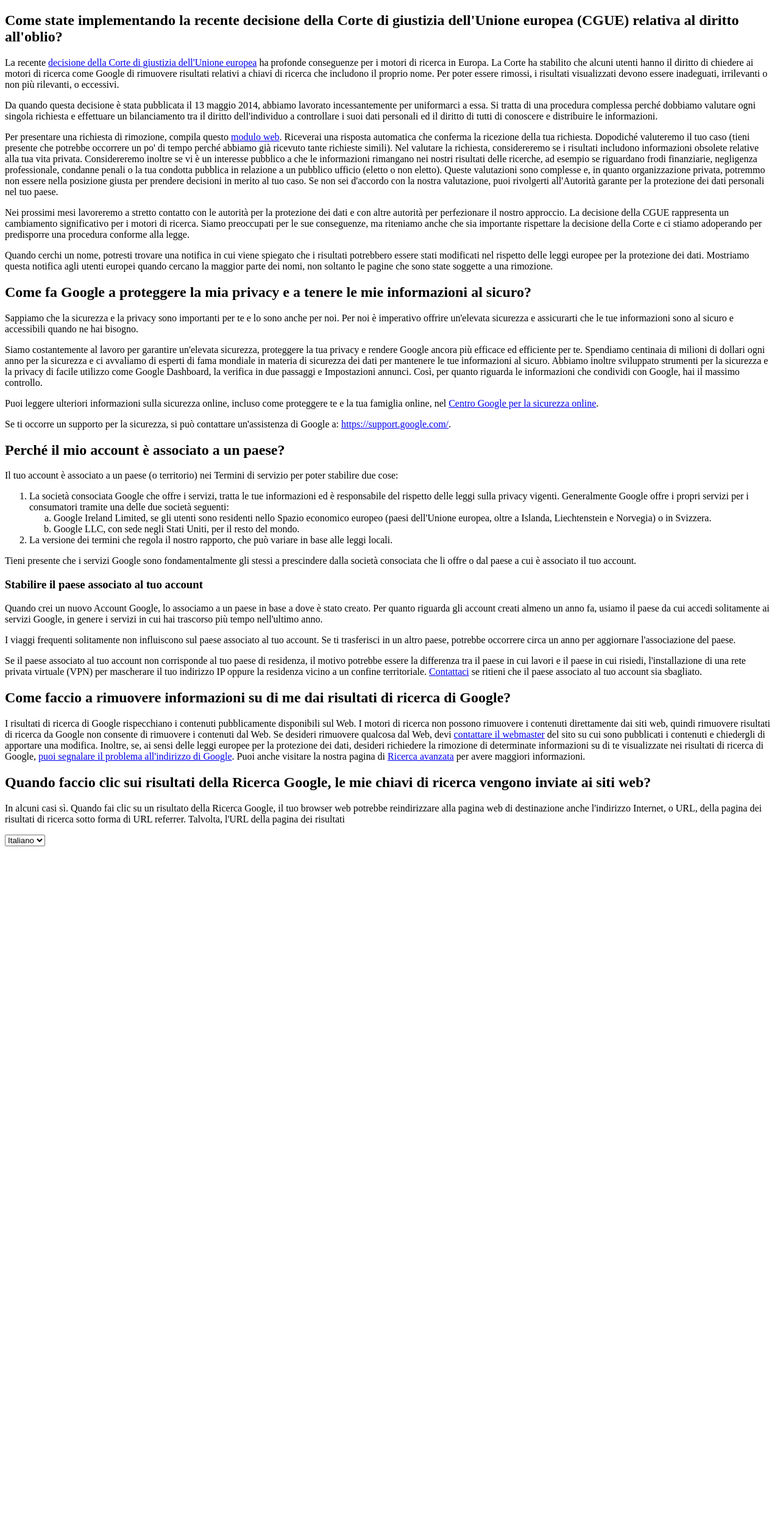
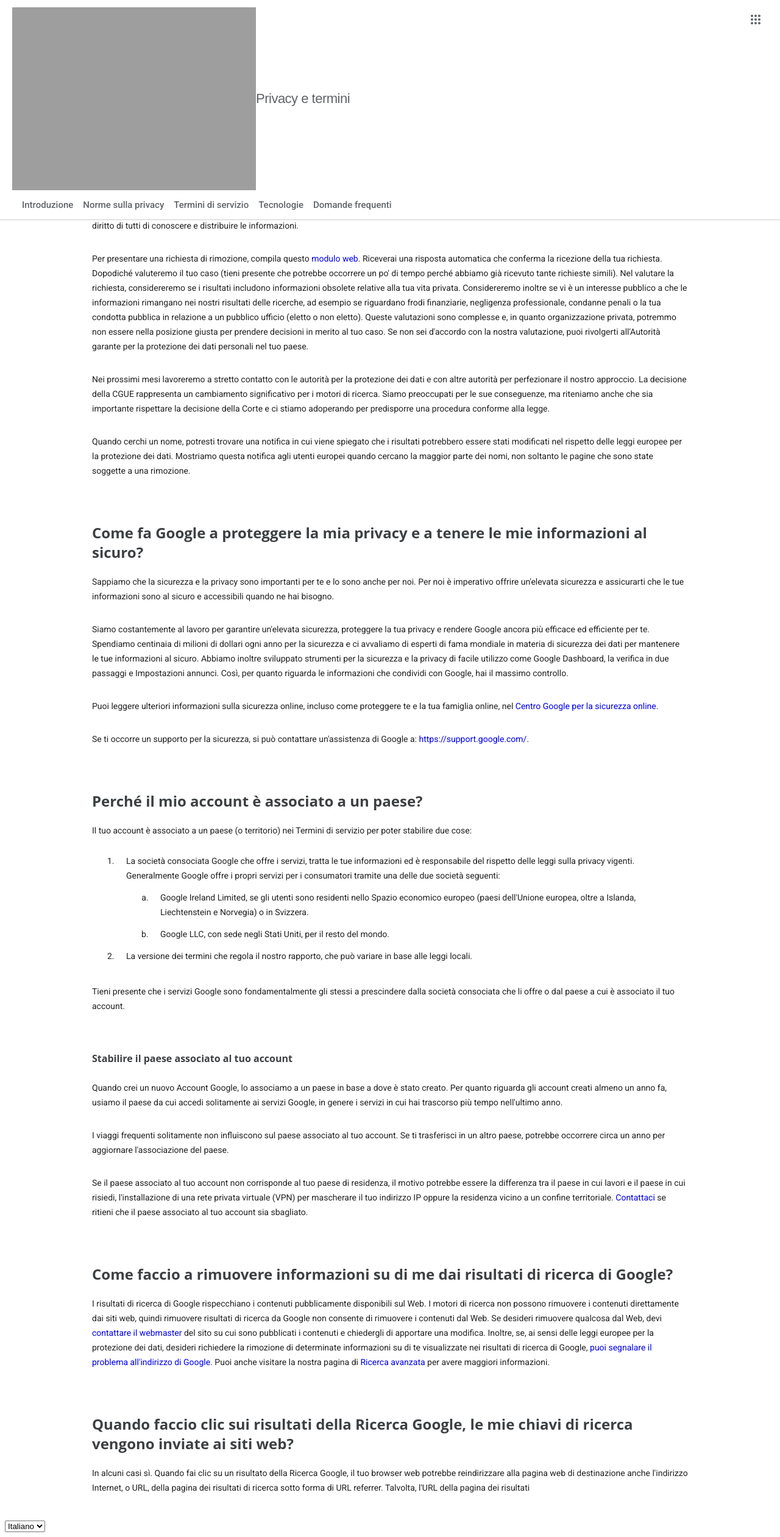
Before and after one commit to AlexViti/php-google-faq, a PHP site: page / in a window 1280 px wide. Shown: the whole page at 61% size. Before the commit the page ends 1388 px from the top, so only its background shows below. Run offline with PHP 8.4, Linux system fonts and the light colour scheme; some web fonts are replaced; grey boxes are pictures that could not be loaded.

Commit message:
Add some style

```diff
--- /dev/null
+++ b/css/style.css
@@ -0,0 +1,128 @@
+html {
+  font-family: 'Roboto', Arial, sans-serif;
+}
+
+body {
+  color: rgba(0, 0, 0, 0.87);
+  font-size: 14px;
+  padding-top: 20px;
+  font-weight: 400;
+}
+
+main {
+  max-width: 978px;
+  margin: 0 auto;
+  padding: 32px;
+}
+
+h2, h3 {
+  color: #3c4043;
+  font-family: 'Open Sans', sans-serif;
+  line-height: 2rem;
+  margin: 0;
+}
+
+h2 + p, h3 + p {
+  margin-top: 0;
+}
+
+h2 {
+  font-size: 1.5rem;
+  padding-top: 4rem;
+}
+
+h3 {
+  font-size: 16px;
+  padding-top: 3rem;
+}
+
+p, li {
+  line-height: 1.5rem;
+}
+
+p {
+  margin: 10px 0;
+  padding-top: 20px;
+}
+
+li {
+  padding: 12px 0 0 16px;
+}
+
+a {
+  text-decoration: none;
+}
+
+header {
+  background: #fff;
+  color: #5f6368;
+  border-bottom: 1px solid #97979780;
+  position: fixed;
+  top: 0;
+  left: 0;
+  right: 0;
+  padding: 12px 20px;
+}
+
+.header-logo {
+  display: flex;
+  align-items: center;
+}
+
+.header-logo span {
+  font-family: 'Gilroy', sans-serif;
+  font-size: 22px;
+  font-weight: 400;
+  letter-spacing: -.5px;
+}
+
+nav ul {
+  list-style: none;
+  display: flex;
+  align-items: center;
+  margin: 0;
+  padding: 0;
+  font-size: 15px;
+  font-weight: 500;
+}
+
+nav ul a {
+  text-decoration: none;
+  color: inherit;
+}
+
+.container {
+  display: flex;
+}
+
+button.app {
+  margin-left: auto;
+  background: none;
+  border: none;
+  padding: 0;
+  font: inherit;
+  cursor: pointer;
+  outline: inherit;
+  color: inherit;
+  font-size: inherit;
+  font-weight: inherit;
+  line-height: inherit;
+  text-align: inherit;
+  text-decoration: inherit;
+
+  width: 40px;
+  height: 40px;
+
+  border-radius: 50%;
+
+  display: flex;
+}
+
+button.app:hover {
+  background: #f0f0f0;
+}
+
+.app svg {
+  width: 1.5rem;
+  margin: auto;
+}
--- a/faqs.php
+++ b/data.php
@@ -1,4 +1,29 @@
 <?php
+# HEADER
+
+$title = [
+  'it' => 'Privacy e termini',
+  'en' => 'Privacy & terms'
+];
+
+$headerNav = [
+  'it' => [
+    'Introduzione' => '#',
+    'Norme sulla privacy' => '#',
+    'Termini di servizio' => '#',
+    'Tecnologie' => '#',
+    'Domande frequenti' => 'index.php'
+  ],
+  'en' => [
+    'Overview' => '#',
+    'Privacy policy' => '#',
+    'Terms of service' => '#',
+    'Technologies' => '#',
+    'FAQ' => 'index.php'
+  ]
+];
+
+#MAIN
 $faqs = [
   "it" => [
       [
@@ -92,7 +117,7 @@ $faqs = [
     echo "<h$h>$faq[question]</h$h>";
     if(is_array($faq['answer'])) {
       foreach($faq['answer'] as $answer) {
-        echo "<p>$answer</p>";
+        echo substr($answer, 0, 4) === '<ol>' ? $answer : "<p>$answer</p>";
       }
     } else {
       echo "<p>$faq[answer]</p>";
--- a/index.php
+++ b/index.php
@@ -1,17 +1,52 @@
+<?php  include 'data.php';
+  $lang = $_GET['lang'] ?? 'it';
+?>
+
 <!DOCTYPE html>
-<html lang="it">
+<html lang="<?php echo $lang ?>">
 <head>
   <meta charset="UTF-8">
   <meta http-equiv="X-UA-Compatible" content="IE=edge">
   <meta name="viewport" content="width=device-width, initial-scale=1.0">
   <title>Google FAQS</title>
+
+  <!-- Stylesheet -->
+  <link rel="stylesheet" href="css/style.css">
+  <!-- Google Fonts -->
+  <link href="https://fonts.googleapis.com/css?family=Roboto:300,400,500,700" rel="stylesheet">
+  <!-- Gilroy font -->
+  <link href="http://fonts.cdnfonts.com/css/gilroy-bold" rel="stylesheet">
+
 </head>
 <body>
+  <!-- Fixed header with logo on left, two button on right and a navbar -->
+  <header class="header">
+    <div class="container">
+      <div class="header-logo">
+        <img src="https://www.gstatic.com/images/branding/googlelogo/svg/googlelogo_clr_74x24px.svg" alt="Google Logo">
+        <span><?php echo $title[$lang]?></span>
+      </div>
+      <button class="app">
+        <svg viewBox="0 0 24 24">
+          <path fill="currentColor"
+            d="M6,8c1.1,0 2,-0.9 2,-2s-0.9,-2 -2,-2 -2,0.9 -2,2 0.9,2 2,2zM12,20c1.1,0 2,-0.9 2,-2s-0.9,-2 -2,-2 -2,0.9 -2,2 0.9,2 2,2zM6,20c1.1,0 2,-0.9 2,-2s-0.9,-2 -2,-2 -2,0.9 -2,2 0.9,2 2,2zM6,14c1.1,0 2,-0.9 2,-2s-0.9,-2 -2,-2 -2,0.9 -2,2 0.9,2 2,2zM12,14c1.1,0 2,-0.9 2,-2s-0.9,-2 -2,-2 -2,0.9 -2,2 0.9,2 2,2zM16,6c0,1.1 0.9,2 2,2s2,-0.9 2,-2 -0.9,-2 -2,-2 -2,0.9 -2,2zM12,8c1.1,0 2,-0.9 2,-2s-0.9,-2 -2,-2 -2,0.9 -2,2 0.9,2 2,2zM18,14c1.1,0 2,-0.9 2,-2s-0.9,-2 -2,-2 -2,0.9 -2,2 0.9,2 2,2zM18,20c1.1,0 2,-0.9 2,-2s-0.9,-2 -2,-2 -2,0.9 -2,2 0.9,2 2,2z">
+          </path>
+      </svg>
+    </button>
+    </div>
+    <!-- Nav with headernav in links.php -->
+    <nav>
+      <ul>
+        <?php
+        foreach ($headerNav[$lang] as $key => $value) {
+          echo "<li><a href='$value'>$key</a></li>";
+        }
+        ?>
+      </ul>
+    </nav>
+  </header>
   <main>
-    <?php include 'faqs.php';
-
-      $lang = $_GET['lang'] ?? 'it';
-
+    <?php
       foreach($faqs[$lang] as $faq) {
         faqPrint($faq, 1);
       }
```
